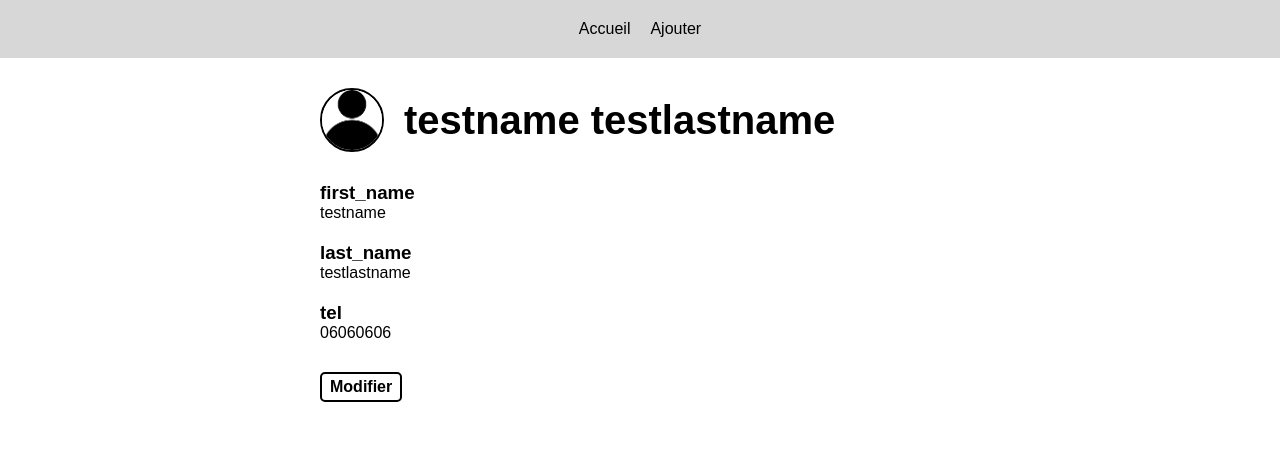
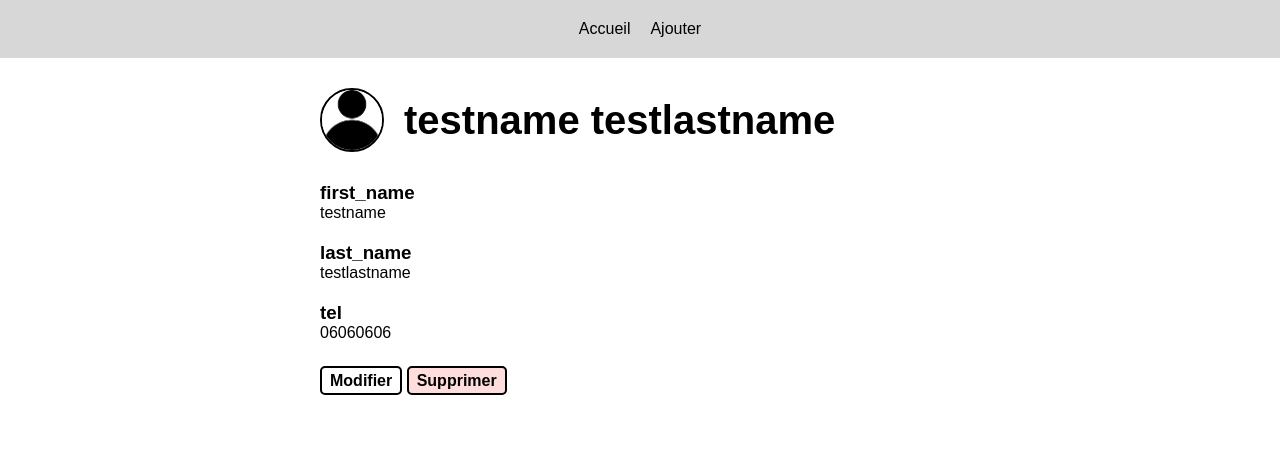
Before and after one commit to k-3st3ban/repertoire_tel_NSI, a Flask app: page /contact/1 in a window 1280 px wide. Shown: the top 466 px of the page. Run offline with Flask 2, Linux system fonts and the light colour scheme; data comes from the database, SQL or seed files in the repository; both versions use the stored data as it was after the commit.

Commit message:
delete contact button

```diff
--- a/static/css/styles.css
+++ b/static/css/styles.css
@@ -2,6 +2,8 @@
     --main-bg-color: rgb(215, 215, 215);
     --light-blue-color: rgb(220, 243, 255);
     --darker-blue-color: rgb(118, 193, 255);
+    --main-red-color: rgb(255, 221, 221);
+    --darker-red-color: rgb(250, 178, 178);
 }
 
 * {
@@ -88,6 +90,15 @@ main {
     background-color: var(--main-bg-color);
 }
 
+.button-delete {
+    background-color: var(--main-red-color);
+}
+
+.button-delete:hover,
+.button-delete:focus {
+    background-color: var(--darker-red-color);
+}
+
 .contact-title {
     display: flex;
     justify-content: center;
@@ -110,6 +121,13 @@ main {
     font-size: 0.8em;
 }
 
+.buttons-container {
+    display: flex;
+    justify-content: center;
+    align-items: center;
+    gap: 10px;
+}
+
 .alert {
     padding: 10px;
     border-radius: 10px;
@@ -117,7 +135,7 @@ main {
 }
 
 .alert-red {
-    background-color: rgb(255, 221, 221);
+    background-color: var(--main-red-color);
 }
 
 .alert-green {
--- a/templates/infos.html
+++ b/templates/infos.html
@@ -19,5 +19,9 @@
     {% endif %}
     {% endfor %}
 </ul>
-<a href="{{ url_for('contact_edit_page', contact_id=contact.id) }}" class="button-style">Modifier</a>
+<div>
+    <a href="{{ url_for('contact_edit_page', contact_id=contact.id) }}" class="button-style">Modifier</a>
+    <a href="{{ url_for('contact_delete', contact_id=contact.id) }}"
+        class="button-style alert-red button-delete">Supprimer</a>
+</div>
 {% endblock %}
```
Also changed, not shown: repertoire.db.
